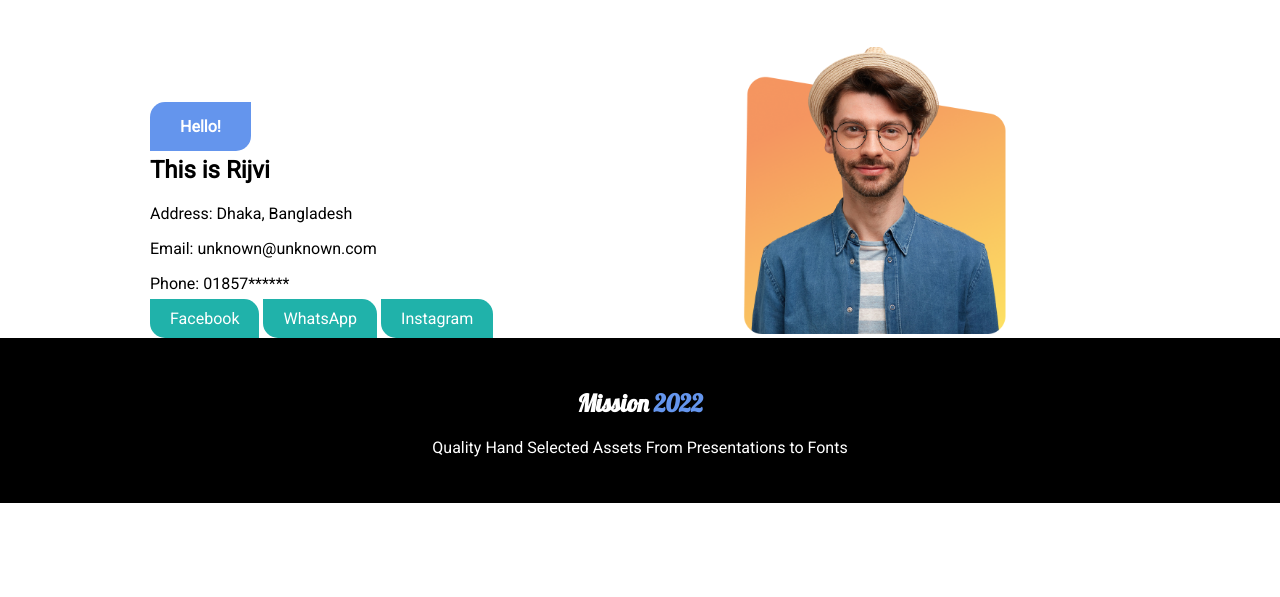
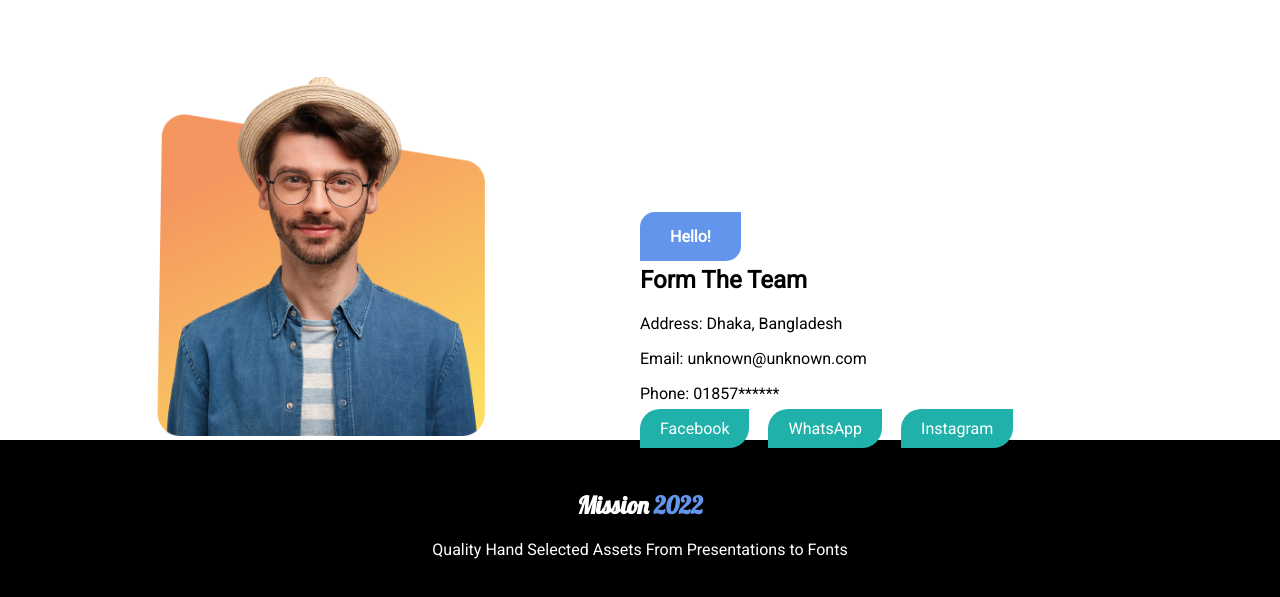
Before and after one commit to rijviahmed1/first-assignment, a plain HTML site: page index.html in a window 1280 px wide. Shown: the part 1633-2230 px from the top of the page. Before the commit the page ends 2136 px from the top, so only its background shows below. Drawn offline with Linux system fonts and the light colour scheme.

Commit message:
complete

```diff
--- a/index.html
+++ b/index.html
@@ -7,8 +7,6 @@
     <link rel="preconnect" href="https://fonts.googleapis.com">
     <link rel="preconnect" href="https://fonts.gstatic.com" crossorigin>
     <link href="https://fonts.googleapis.com/css2?family=Open+Sans&family=Roboto&display=swap" rel="stylesheet">
-    <link rel="preconnect" href="https://fonts.googleapis.com">
-    <link rel="preconnect" href="https://fonts.gstatic.com" crossorigin>
     <link href="https://fonts.googleapis.com/css2?family=Lobster&family=Open+Sans&family=Roboto&display=swap" rel="stylesheet">
     <link rel="stylesheet" href="style.css">
     <title>First Assignment</title>
@@ -21,7 +19,7 @@
                 <h1 class="tx-clr">Web Development</h1>
             </div>
             <p>Web development is the work involved in developing a website for the Internet or an intranet. Web development can range from developing a simple single static page of plain text to complex web applications, electronic businesses, and social network services.</p>
-            <a href="https://www.facebook.com/rijvi01">Learn More</a>
+            <a target="_blank" href="https://www.facebook.com/rijvi01">Learn More</a>
             <p>Scroll down to explore more about it.</p>
         </div>
         <div class="container1">
@@ -57,7 +55,7 @@
             <h2>Frameworks</h2>
             <h2>Build Excellent Websites</h2>
             <p>To become a Web Developer, you should have an understanding of HTML, CSS, and JavaScript. It's also recommended to learn about CSS and CSS frameworks.</p>
-            <a href="https://www.facebook.com/rijvi01">Grow Up Your Business</a>
+            <a target="_blank" href="https://www.facebook.com/rijvi01">Grow Up Your Business</a>
         </div>
     </section>
 
@@ -66,7 +64,7 @@
             <h2>Go Unlimited</h2>
             <h2>Free Figma Resources - Dribbble</h2>
             <p>Explore, install, use, and remix thousands of templates, plugins, and widgets published to the Figma Community by designers and developers.</p>
-            <a href="https://www.facebook.com/rijvi01">Grow Up Your Business</a>
+            <a target="_blank" href="https://www.facebook.com/rijvi01">Grow Up Your Business</a>
         </div>
         <div class="container3">
             <img src="images/pictures/project.png" alt="">
@@ -80,20 +78,21 @@
 
 
 
-    <section class="main  container">
+    <section class="main  container gapp">
         <div class="aaa">
+            <img src="images/person/person-1.png" alt="">
+        </div>
+        <div class="aaa1">
             <h5>Hello!</h5>
-            <h2>This is Rijvi</h2>
+            <h2>Form The Team</h2>
             <P>Address: Dhaka, Bangladesh</P>
             <P>Email: unknown@unknown.com</P>
             <P>Phone: 01857******</P>
-            <a href="https://www.facebook.com/rijvi01">Facebook</a>
-            <a href="https://www.facebook.com/rijvi01">WhatsApp</a>
-            <a href="https://www.facebook.com/rijvi01">Instagram</a>
+            <a target="_blank" href="https://www.facebook.com/rijvi01">Facebook</a>
+            <a target="_blank" href="https://www.facebook.com/rijvi01">WhatsApp</a>
+            <a target="_blank" href="https://www.facebook.com/rijvi01">Instagram</a>
         </div>
-        <div class="aaa1">
-            <img src="images/person/person-1.png" alt="">
-        </div>
+
     </section>
 
 
--- a/style.css
+++ b/style.css
@@ -84,11 +84,14 @@ a{
     color: white;
     text-align: center;
 }
+.gapp{
+    padding-top: 30px;
+}
 .aaa{
-    margin: 70px 0 0 0;
-    width: 60%;
+    width: 50%;
 }
-.aaa h5{
+
+.aaa1 h5{
     padding: 15px 30px;
     background-color: cornflowerblue;
     border-radius: 15px  0px 15px 0px;
@@ -96,12 +99,14 @@ a{
     color: white;
     font-size: medium;
 }
-.aaa a{
-    border-radius: 0px 15px 0px 15px;
+.aaa1 a{
+    margin-right: 15px;
+    border-radius: 20px 0px 20px 0px;
 }
 .aaa1{
-    width: 40%;
+    margin-top: 150px;
+    width: 50%;
 }
-.aaa1 img{
+.aaa img{
     width: 70%;
 }
```
